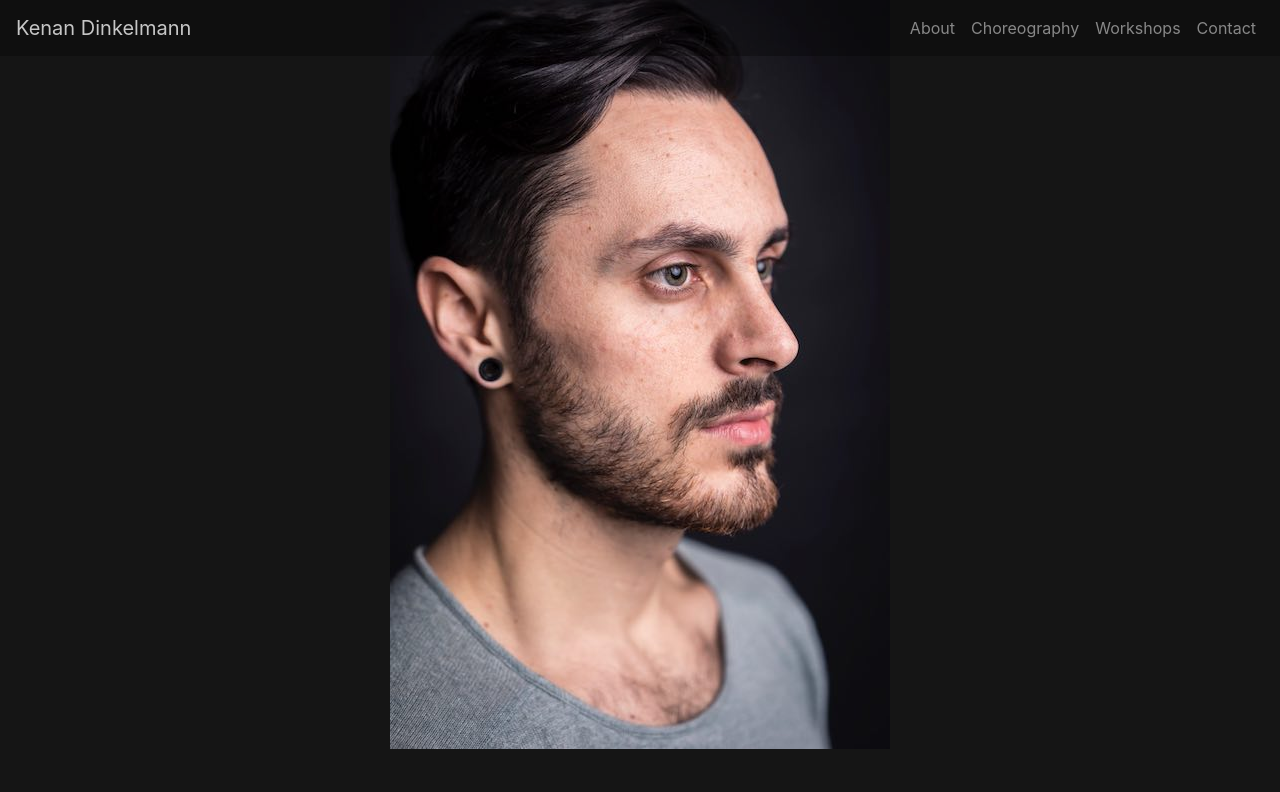
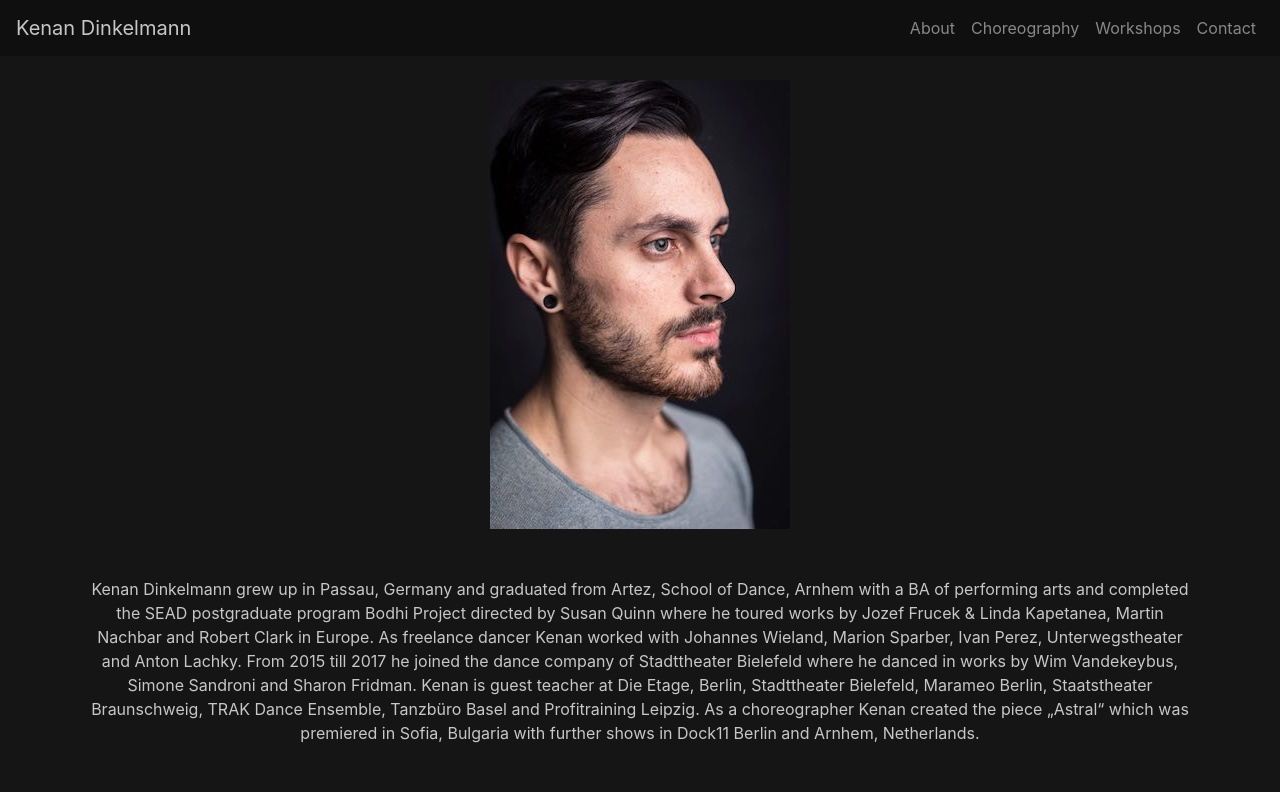
Before and after one commit to DavideDeFeudis/kenan, a React (Create React App) app: page /about in a window 1280 px wide. Shown: the top 792 px of the page. Built offline with nearby package versions, Linux system fonts and the light colour scheme.

Commit message:
Small profile pic

```diff
--- a/src/components/About.js
+++ b/src/components/About.js
@@ -1,7 +1,7 @@
 import React from 'react'
 // import '../About.css';
 import '../index.css'
-import profilePic from "../images/kenan_profile_500.jpg";
+import profilePic from "../images/kenan_profile_300.jpg";
 // import backgroundLarge from "../images/about_1920.jpg";
 // import backgroundSmall from "../images/about_500.jpg";
 import Navbar from './Navbar';
@@ -12,16 +12,33 @@ export default function About() {
     return (
         <div className='About'>
             <Navbar />
-            <img src={profilePic} alt="profilePic"/>
+            <div className="container text-center">
+                <img className='mt-4' src={profilePic} alt="profilePic" />
+                <p className='mx-auto my-5'>
+                    Kenan Dinkelmann grew up in Passau, Germany and graduated from Artez, School of Dance, Arnhem with a BA of performing arts and completed the SEAD postgraduate program Bodhi Project directed by Susan Quinn where he toured works by Jozef Frucek & Linda Kapetanea, Martin Nachbar and Robert Clark in Europe. As freelance dancer Kenan worked with Johannes Wieland, Marion Sparber, Ivan Perez, Unterwegstheater and Anton Lachky. From 2015 till 2017 he joined the dance company of Stadttheater Bielefeld where he danced in works by Wim Vandekeybus, Simone Sandroni and Sharon Fridman. Kenan is guest teacher at Die Etage, Berlin, Stadttheater Bielefeld, Marameo Berlin, Staatstheater Braunschweig, TRAK Dance Ensemble, Tanzbüro Basel and Profitraining Leipzig. As a choreographer Kenan created the piece „Astral“ which was premiered in Sofia, Bulgaria with further shows in Dock11 Berlin and Arnhem, Netherlands.
+            </p>
+            </div>
+            {/* <div className="container">
+                <div className="row">
+                    <div className="col">
+                        <img src={profilePic} alt="profilePic" />
+                    </div>
+                    <div className="col">
+                        <p>
+                            Kenan Dinkelmann grew up in Passau, Germany and graduated from Artez, School of Dance, Arnhem with a BA of performing arts and completed the SEAD postgraduate program Bodhi Project directed by Susan Quinn where he toured works by Jozef Frucek & Linda Kapetanea, Martin Nachbar and Robert Clark in Europe. As freelance dancer Kenan worked with Johannes Wieland, Marion Sparber, Ivan Perez, Unterwegstheater and Anton Lachky. From 2015 till 2017 he joined the dance company of Stadttheater Bielefeld where he danced in works by Wim Vandekeybus, Simone Sandroni and Sharon Fridman. Kenan is guest teacher at Die Etage, Berlin, Stadttheater Bielefeld, Marameo Berlin, Staatstheater Braunschweig, TRAK Dance Ensemble, Tanzbüro Basel and Profitraining Leipzig. As a choreographer Kenan created the piece „Astral“ which was premiered in Sofia, Bulgaria with further shows in Dock11 Berlin and Arnhem, Netherlands.
+                </p>
+                    </div>
+                </div>
+            </div> */}
             {/* <Background
                 // small={backgroundSmall}
                 large={backgroundLarge}
             /> */}
-            <div className="container main-content text-center">
+            {/* <div className="container main-content text-center">
                 <p>
                     Kenan Dinkelmann grew up in Passau, Germany and graduated from Artez, School of Dance, Arnhem with a BA of performing arts and completed the SEAD postgraduate program Bodhi Project directed by Susan Quinn where he toured works by Jozef Frucek & Linda Kapetanea, Martin Nachbar and Robert Clark in Europe. As freelance dancer Kenan worked with Johannes Wieland, Marion Sparber, Ivan Perez, Unterwegstheater and Anton Lachky. From 2015 till 2017 he joined the dance company of Stadttheater Bielefeld where he danced in works by Wim Vandekeybus, Simone Sandroni and Sharon Fridman. Kenan is guest teacher at Die Etage, Berlin, Stadttheater Bielefeld, Marameo Berlin, Staatstheater Braunschweig, TRAK Dance Ensemble, Tanzbüro Basel and Profitraining Leipzig. As a choreographer Kenan created the piece „Astral“ which was premiered in Sofia, Bulgaria with further shows in Dock11 Berlin and Arnhem, Netherlands.
                 </p>
-            </div>
+            </div> */}
             <Footer />
         </div>
     )
--- a/src/index.css
+++ b/src/index.css
@@ -32,7 +32,6 @@ footer {
   border-top: 1px solid rgb(55, 55, 55);
 }
 
-.About img {
-  display: block;
-  margin: 0 auto;
+.About .navbar {
+  position: static;
 }
```
Also changed, not shown: src/images/kenan_profile_300.jpg (added).
